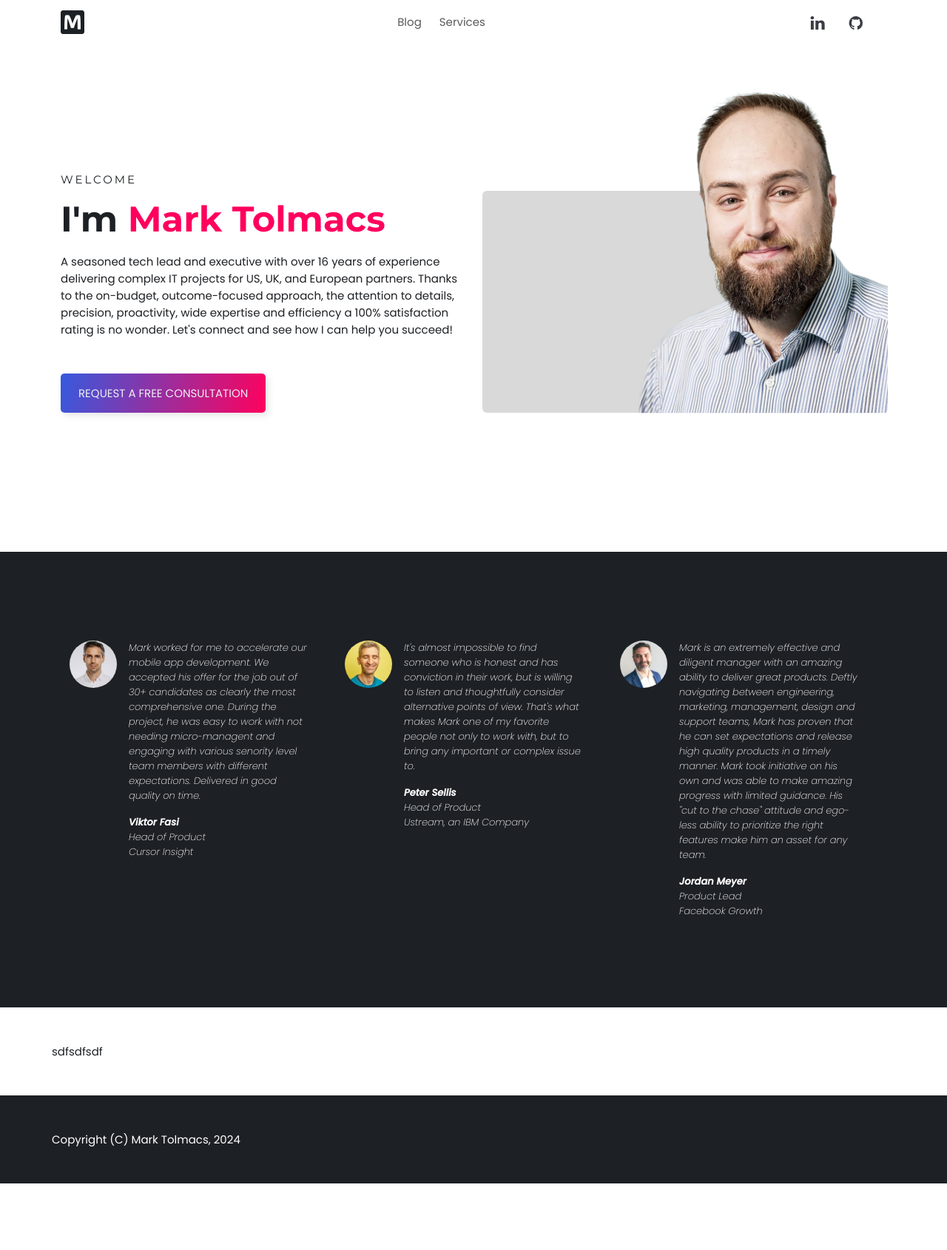
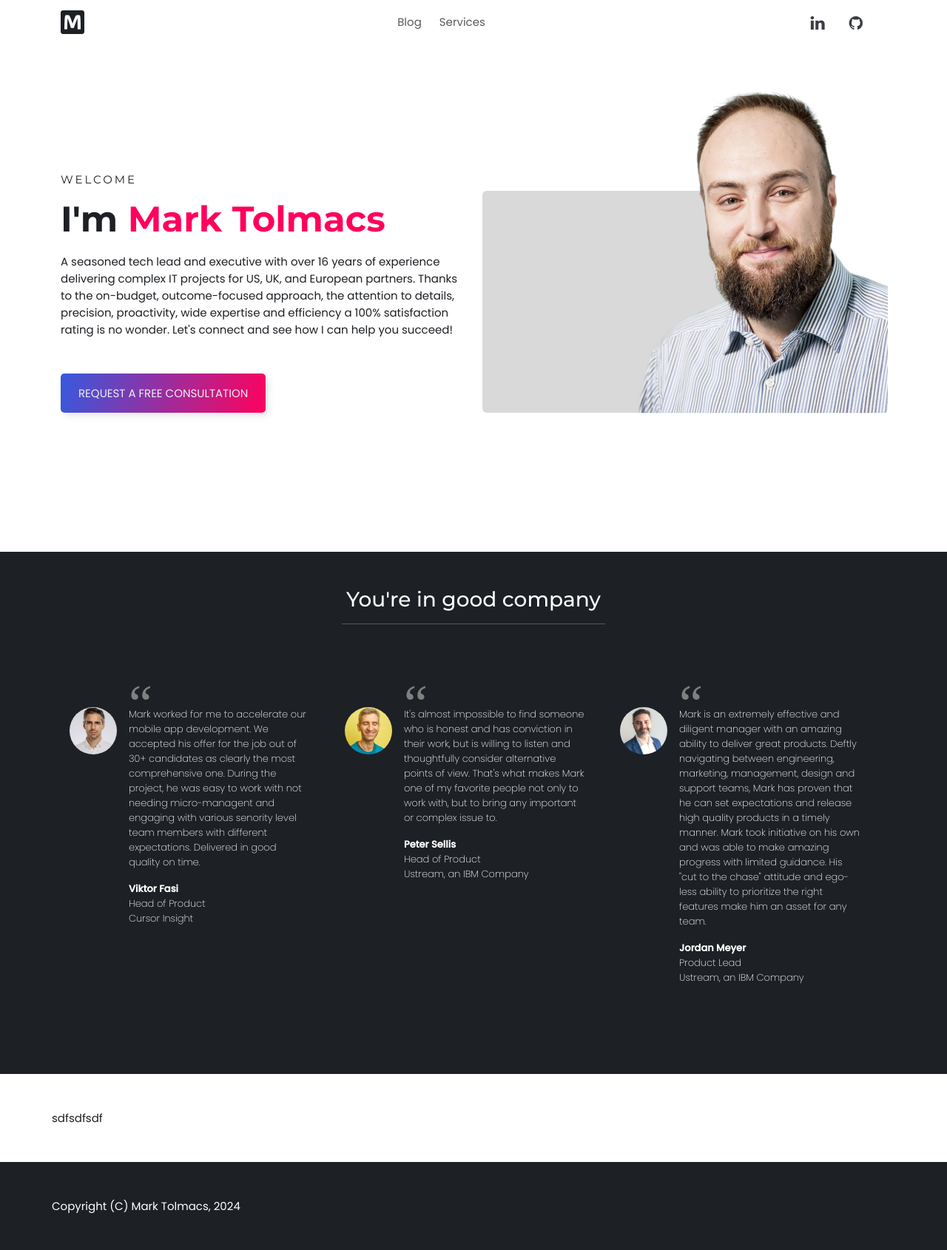
Before and after one commit to mtolmacs/mtolmacs, a Jekyll site: the page built from index.html, in a window 1280 px wide. Shown: the whole page at 74% size. Built offline with Jekyll 4.4.1, drawn with Linux system fonts in a browser that asks for light colours; before the commit the page ends 1600 px from its top, so only the background shows below that.

Commit message:
Recommendations fixes
Signed-off-by: Mark Tolmacs <mark@lazycat.hu>

```diff
--- a/_includes/recommendation.html
+++ b/_includes/recommendation.html
@@ -1,9 +1,15 @@
+<div class="row">
+  <div class="col-12 col-lg-4 mx-auto">
+    <h3 class="text-center">You're in good company</h3>
+    <hr/>
+  </div>
+
   <div class="testimonials carousel slide">
     <div class="carousel-inner py-5">
 
       <div class="row d-flex flex-row carousel-item active">
 
-      <div class="col-lg-4 col-md-12 d-flex flex-row justify-content-center gap-3 p-4">
+        <div class="col-lg-4 col-md-12 d-flex flex-row justify-content-center gap-3 p-4 pt-5">
           <img
             src="{{ "/assets/images/recommender_vfasi.jpg" | relative_url }}"
             alt="Portrait of Viktor Fasi"
@@ -27,7 +33,7 @@
           </div>
         </div>
 
-      <div class="col-lg-4 col-md-12 d-flex flex-row justify-content-center gap-3 p-4">
+        <div class="col-lg-4 col-md-12 d-flex flex-row justify-content-center gap-3 p-4 pt-5">
           <img
             src="{{ "/assets/images/recommender_psellis.jpg" | relative_url }}"
             alt="Portrait of Peter Sellis"
@@ -50,7 +56,7 @@
           </div>
         </div>
 
-      <div class="col-lg-4 col-md-12 d-flex flex-row justify-content-center gap-3 p-4">
+        <div class="col-lg-4 col-md-12 d-flex flex-row justify-content-center gap-3 p-4 pt-5">
           <img
             src="{{ "/assets/images/recommender_jmeyer.jpg" | relative_url }}"
             alt="Portrait of Jordan Meyer" class="rounded-circle" style="width: 64px; height: 64px;"/>
@@ -68,7 +74,7 @@
             <div>
               <div class="t-bold">Jordan Meyer</div>
               <div>Product Lead</div>
-            <div>Facebook Growth</div>
+              <div>Ustream, an IBM Company</div>
             </div>
           </div>
         </div>
@@ -77,3 +83,4 @@
 
     </div>
   </div>
+</div>
--- a/assets/css/main.css
+++ b/assets/css/main.css
@@ -13,10 +13,17 @@ h1, h2, h3, h4, h5, h6, .tagline {
   font-family: 'Montserrat', sans-serif;
 }
 
-h1 {
-  font-size: 48px;
-  font-weight: 700;
+/*
+h2 {
+  font-size: 36px;
+  font-weight: 600;
 }
+
+h3 {
+  font-size: 28px;
+  font-weight: 500;
+}
+*/
 
 footer {
   background-color: #1D2024;
@@ -24,10 +31,20 @@ footer {
 }
 
 .testimonials {
-  font-style: italic;
   font-weight: 300;
   font-size: 13px;
   line-height: normal;
+}
+.testimonials p {
+  quotes: '\201c' '\201d';
+}
+.testimonials p:before {
+  content: open-quote;
+  font-family: 'Times New Roman', Times, serif;
+  font-size: 72px;
+  color: grey;
+  position: absolute;
+  margin-top: -45px;
 }
 
 .navbar-toggler,
@@ -44,6 +61,10 @@ footer {
 
 .highlight {
   color: #FF015D;
+}
+.nameplate {
+  font-size: 48px;
+  font-weight: 700;
 }
 
 .tagline {
--- a/index.html
+++ b/index.html
@@ -7,7 +7,7 @@ title: Mark's Smart Solutions
 
     <div class="col-lg-6 col-md-12 order-2 order-sm-2 order-md-2 order-lg-1 order-xl-1 mt-auto pt-5">
       <div class="tagline mb-3 text-uppercase">Welcome</div>
-      <h1 class="mb-3">
+      <h1 class="nameplate mb-3">
         <span>I'm</span>
         <span class="highlight text-nowrap">Mark Tolmacs</span>
       </h1>
@@ -21,7 +21,7 @@ title: Mark's Smart Solutions
       <a
         class="btn-special text-uppercase text-decoration-none"
         target="_blank"
-        href="https://calendar.google.com/calendar/u/0/selfsched?sstoken=UUE1ejhzVllRNTc0fGRlZmF1bHR8OTQwYWVhYjc1NTFmN2JlNmRiMjY0NzNiYmIzYTAyZTA"
+        href="https://calendly.com/marktolmacs/30min"
       >
         Request a free consultation
       </a>
```
Lines whose indentation alone changed are shown as unchanged.
